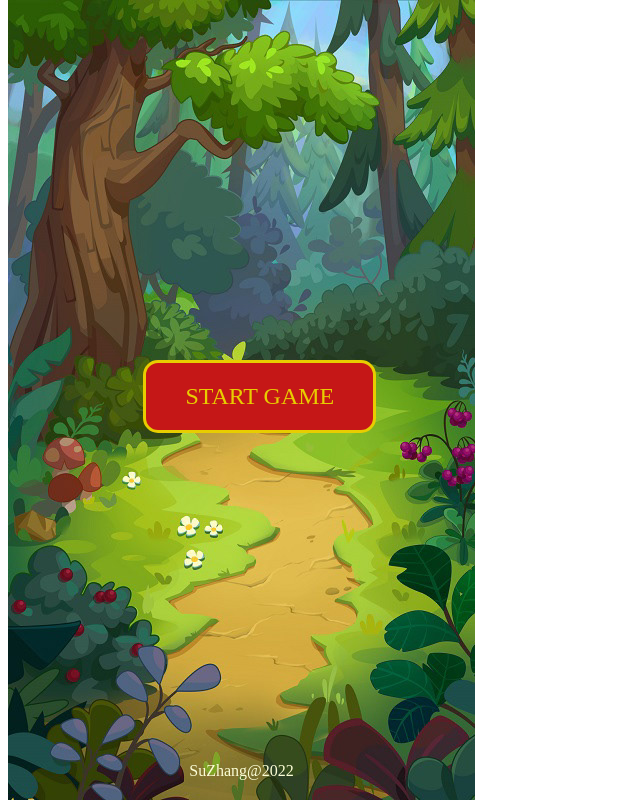
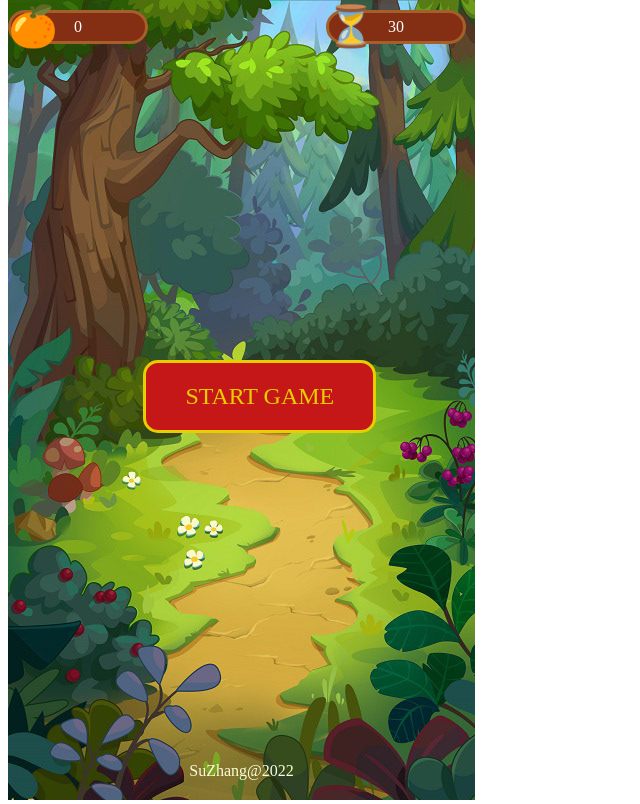
Before and after one commit to coderGirlSu/Fruit-picking-game, a React (Create React App) app in the folder fruit-game/: page / in a window 1280 px wide. Shown: the whole page, without its empty margins (0-640 px from the left). Built offline with nearby package versions, Linux system fonts and the light colour scheme; a web font is replaced by a local one.

Commit message:
fix show score

```diff
--- a/fruit-game/src/App.js
+++ b/fruit-game/src/App.js
@@ -45,10 +45,13 @@ function App() {
       <Fruit id="fruit13" />
       <Fruit id="fruit14" />
       <Fruit id="fruit15" />
+
+      </>
+      }
+      {!store.start && <StartGame />}
+      {store.showTimeUp && <TimeUp />}
       <Score />
-      <Timer /> </>}
-      { !store.start && <StartGame />}
-      {store.showTimeUp && <TimeUp />}
+      <Timer />
   </StateContext.Provider>
     <WaterMark />
 
```
